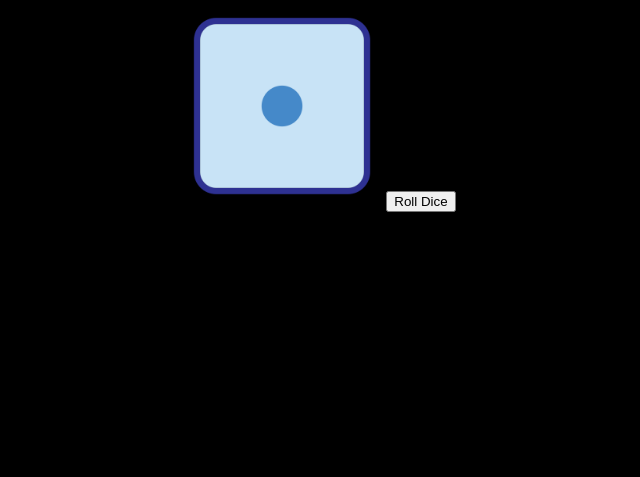
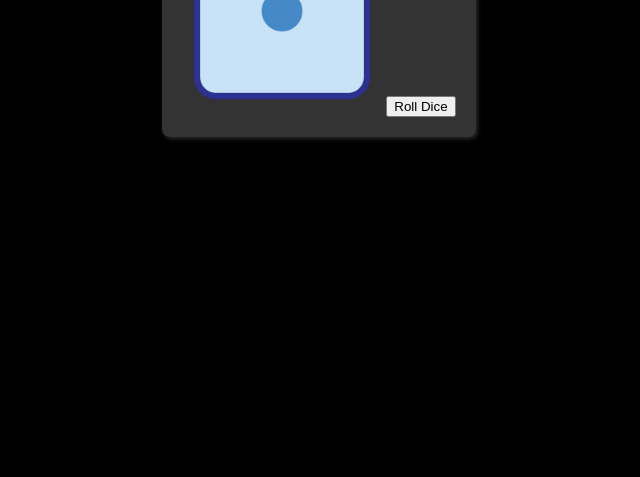
Before and after one commit to Shrilesh-Dhobale/Dice-Roller, a plain HTML site: page index.html in a window 1280 px wide. Shown: the part 339-816 px from the top of the page, without its empty margins (321-961 px from the left). Drawn offline with Linux system fonts and the light colour scheme; files whose address does not match are found by name.

Commit message:
Css provided to card

```diff
--- a/pages/css/style.css
+++ b/pages/css/style.css
@@ -1,7 +1,17 @@
 body{
-    display: flex;
-    justify-content: center;
-    align-items: center;
-    height: 100vh;
+    margin: 0;
+    padding: 0;
     background-color: black
 }
+.container {
+    text-align: center;
+    color: white;
+}
+.card{
+    margin-top: 150px;
+    background-color: #333;
+    border-radius: 8px;
+    padding: 20px;
+    display: inline-block;
+    box-shadow: 2px 2px 4px rgba(84, 80, 80, 0.5);
+}
```
